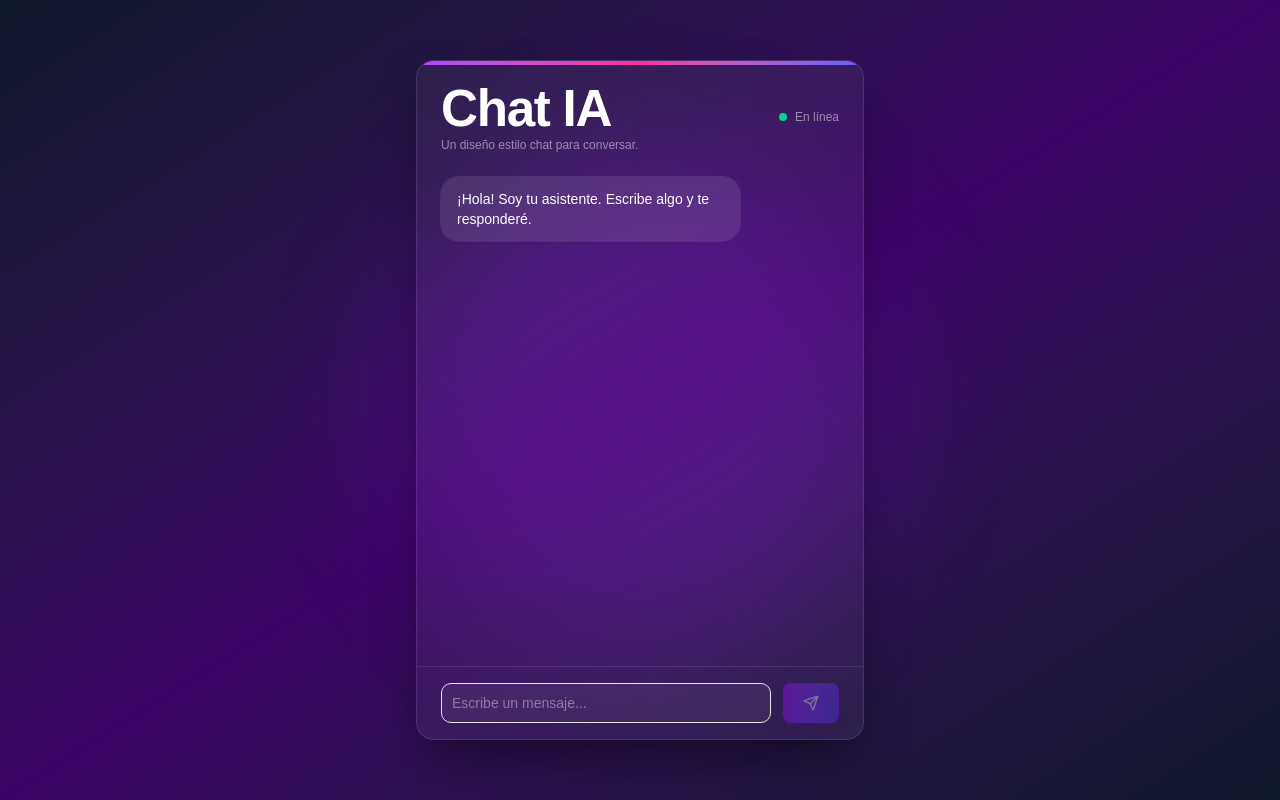
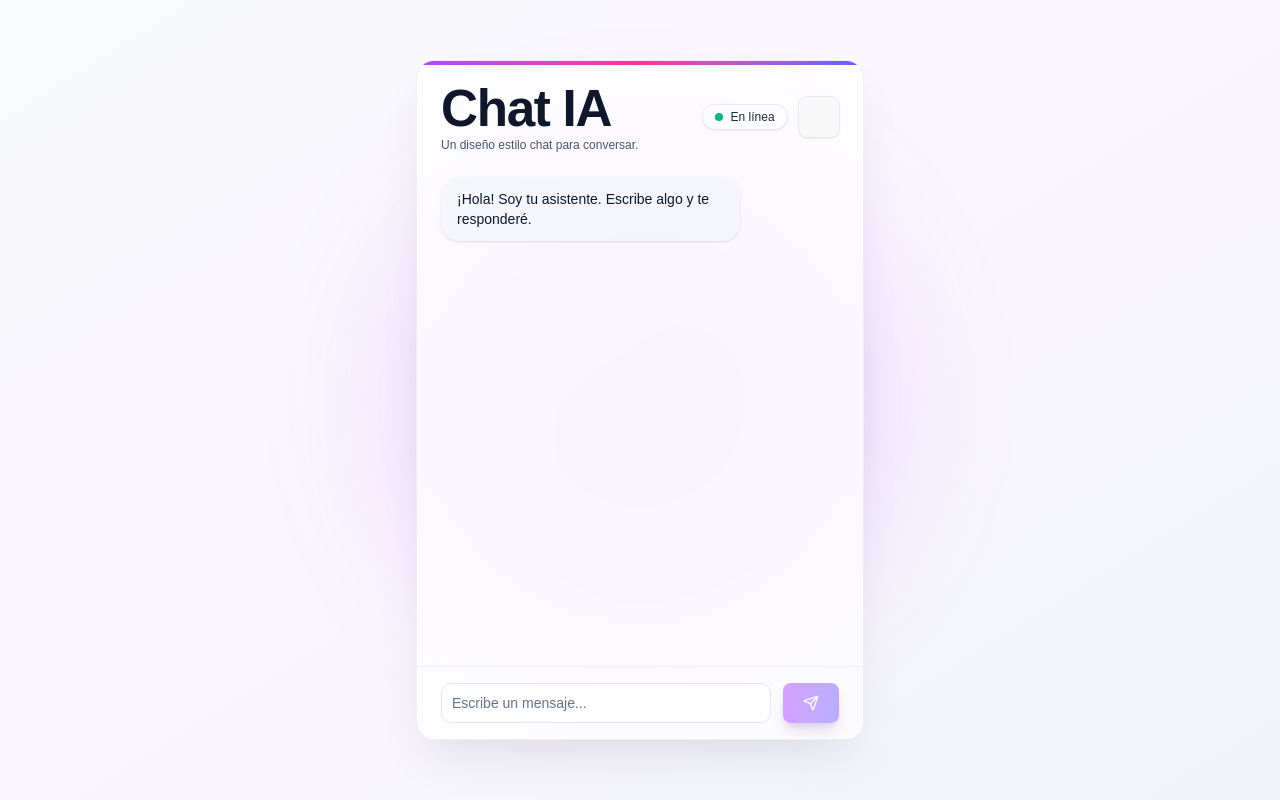
Before and after one commit to YunierAyala2000/Chat-IA-with-Open-Router-IA, a React (Vite) app: page / in a window 1280 px wide. Built offline with nearby package versions, Linux system fonts and the light colour scheme.

Commit message:
ajustes de diseño

```diff
--- a/src/App.tsx
+++ b/src/App.tsx
@@ -1,8 +1,8 @@
 import { useEffect, useRef, useState } from "react";
 import { Button } from "@/components/ui/button";
 import { Input } from "@/components/ui/input";
-import { Send } from "lucide-react";
-import { sendChatCompletion, type ChatMessage } from "@/services/openRouterIA-services";
+import { Moon, Send, Sun } from "lucide-react";
+import { sendChatCompletion } from "@/services/openRouterIA-services";
 
 type Message = {
   id: string;
@@ -20,6 +20,15 @@ function App() {
   ]);
   const [draft, setDraft] = useState("");
   const [isSending, setIsSending] = useState(false);
+  const [theme, setTheme] = useState<"light" | "dark">(() => {
+    if (typeof window === "undefined") return "dark";
+
+    const stored = localStorage.getItem("theme");
+    if (stored === "light" || stored === "dark") return stored;
+
+    return window.matchMedia?.("(prefers-color-scheme: dark)").matches ? "dark" : "light";
+  });
+
   const listRef = useRef<HTMLDivElement | null>(null);
   const messagesRef = useRef(messages);
 
@@ -28,15 +37,21 @@ function App() {
   }, [messages]);
 
   useEffect(() => {
+    const root = document.documentElement;
+    root.classList.toggle("dark", theme === "dark");
+    localStorage.setItem("theme", theme);
+  }, [theme]);
+
+  useEffect(() => {
     if (!listRef.current) return;
     listRef.current.scrollTo({ top: listRef.current.scrollHeight, behavior: "smooth" });
   }, [messages]);
 
-  const getFreeModels = async () => {
+  const getFreeModels = async (): Promise<string[]> => {
     try {
       const res = await fetch("https://openrouter.ai/api/v1/models");
 
-      const data = await res.json();
+      const data = (await res.json()) as { data: Array<{ id: string }> };
 
       return data.data.map((m) => m.id).filter((id) => id.endsWith(":free"));
     } catch (e) {
@@ -51,7 +66,7 @@ function App() {
     const trimmed = draft.trim();
     if (!trimmed) return;
 
-    const userMessage = {
+    const userMessage: Message = {
       id: crypto.randomUUID(),
       role: "user",
       content: trimmed,
@@ -94,7 +109,7 @@ function App() {
 
       const assistantText = completion.choices?.[0]?.message?.content ?? "(sin respuesta)";
 
-      const assistantMessage = {
+      const assistantMessage: Message = {
         id: crypto.randomUUID(),
         role: "assistant",
         content: assistantText,
@@ -125,38 +140,50 @@ function App() {
   };
 
   return (
-    <div className="fixed inset-0 flex items-center justify-center bg-gradient-to-br from-slate-900 via-purple-950 to-slate-900">
+    <div className="fixed inset-0 flex items-center justify-center bg-gradient-to-br from-slate-50 via-purple-50 to-slate-100 dark:from-slate-900 dark:via-purple-950 dark:to-slate-900">
       {/* Glow ambiental */}
       <div className="pointer-events-none absolute inset-0 overflow-hidden">
-        <div className="absolute top-1/2 left-1/2 h-[500px] w-[500px] -translate-x-1/2 -translate-y-1/2 rounded-full bg-purple-600/20 blur-3xl" />
+        <div className="absolute top-1/2 left-1/2 h-[500px] w-[500px] -translate-x-1/2 -translate-y-1/2 rounded-full bg-purple-500/15 blur-3xl dark:bg-purple-600/25" />
       </div>
 
       <div className="relative mx-4 w-full max-w-md">
-        <div className="flex h-[680px] flex-col overflow-hidden rounded-2xl border border-white/10 bg-white/5 shadow-2xl shadow-black/50 backdrop-blur-xl">
+        <div className="flex h-[680px] flex-col overflow-hidden rounded-2xl border border-slate-200/60 bg-white/70 shadow-2xl shadow-black/10 backdrop-blur-xl dark:border-white/10 dark:bg-white/5 dark:shadow-black/50">
           <div className="h-1 w-full bg-gradient-to-r from-purple-500 via-pink-500 to-indigo-500" />
 
           <header className="flex items-center justify-between px-6 py-4">
             <div>
-              <h1 className="text-lg font-bold tracking-tight text-white">Chat IA</h1>
-              <p className="text-xs text-white/50">Un diseño estilo chat para conversar.</p>
+              <h1 className="text-lg font-bold tracking-tight text-slate-900 dark:text-white">Chat IA</h1>
+              <p className="text-xs text-slate-600 dark:text-white/60">Un diseño estilo chat para conversar.</p>
             </div>
-            <div className="flex items-center gap-2">
-              <span className="inline-flex h-2 w-2 rounded-full bg-emerald-400" />
-              <span className="text-xs text-white/50">En línea</span>
+
+            <div className="flex items-center gap-3">
+              <div className="flex items-center gap-2 rounded-full bg-white/40 px-3 py-1 text-xs font-medium text-slate-800 shadow-sm ring-1 ring-slate-200/70 dark:bg-slate-950/40 dark:text-white dark:ring-white/10">
+                <span className="inline-flex h-2 w-2 rounded-full bg-emerald-500" />
+                <span>En línea</span>
+              </div>
+
+              <button
+                type="button"
+                onClick={() => setTheme((prev) => (prev === "dark" ? "light" : "dark"))}
+                className="inline-flex h-10 w-10 items-center justify-center rounded-full bg-white/60 text-slate-900 shadow-sm ring-1 ring-slate-200/80 transition hover:bg-white/80 dark:bg-slate-950/40 dark:text-white dark:ring-white/10 dark:hover:bg-slate-950/70"
+                aria-label={`Cambiar a modo ${theme === "dark" ? "claro" : "oscuro"}`}
+              >
+                {theme === "dark" ? <Sun className="h-5 w-5 bg-white dark:bg-white" /> : <Moon className="h-5 w-5" />}
+              </button>
             </div>
           </header>
 
           <div
             ref={listRef}
-            className="scrollbar-thin scrollbar-thumb-white/10 scrollbar-track-transparent flex-1 space-y-4 overflow-y-auto px-6 pt-2 pb-6"
+            className="scrollbar-thin scrollbar-thumb-slate-300/50 scrollbar-track-transparent dark:scrollbar-thumb-white/10 flex-1 space-y-4 overflow-y-auto px-6 pt-2 pb-6"
           >
             {messages.map((message) => (
               <div key={message.id} className={`flex ${message.role === "user" ? "justify-end" : "justify-start"}`}>
                 <div
                   className={`max-w-[75%] rounded-2xl px-4 py-3 text-sm shadow-sm ${
                     message.role === "user"
-                      ? "bg-emerald-500/20 text-white ring-1 ring-emerald-500/30"
-                      : "bg-white/10 text-white ring-1 ring-white/10"
+                      ? "bg-emerald-100 text-slate-900 ring-emerald-200 dark:bg-emerald-500/20 dark:text-white dark:ring-emerald-500/30"
+                      : "bg-slate-100/70 text-slate-900 ring-slate-200/50 dark:bg-white/10 dark:text-white dark:ring-white/10"
                   }`}
                 >
                   {message.content}
@@ -165,14 +192,14 @@ function App() {
             ))}
           </div>
 
-          <div className="border-t border-white/10 px-6 py-4">
+          <div className="border-t border-slate-200/50 px-6 py-4 dark:border-white/10">
             <div className="flex items-center gap-3">
               <Input
                 value={draft}
                 onChange={(event) => setDraft(event.target.value)}
                 onKeyDown={handleKeyDown}
                 placeholder="Escribe un mensaje..."
-                className="h-10 bg-white/5 text-white placeholder:text-white/40"
+                className="h-10 bg-white/60 text-slate-900 placeholder:text-slate-500 dark:bg-white/10 dark:text-white dark:placeholder:text-white/40"
               />
               <Button
                 onClick={sendMessage}
--- a/src/components/shared/ConfirmDialog.tsx
+++ b/src/components/shared/ConfirmDialog.tsx
@@ -1,6 +1,5 @@
 "use client";
 
-import React from "react";
 import {
   AlertDialog,
   AlertDialogAction,
--- a/tailwind.config.js
+++ b/tailwind.config.js
@@ -1,4 +1,5 @@
 module.exports = {
+  darkMode: "class",
   content: ["./index.html", "./src/**/*.{js,ts,jsx,tsx}"],
   theme: {
     extend: {},
```
Also changed, not shown: 1 other file (tests, documents, lock files or other folders).
